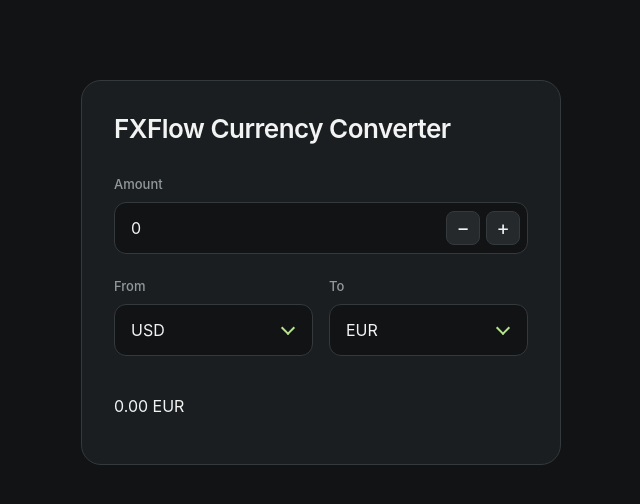
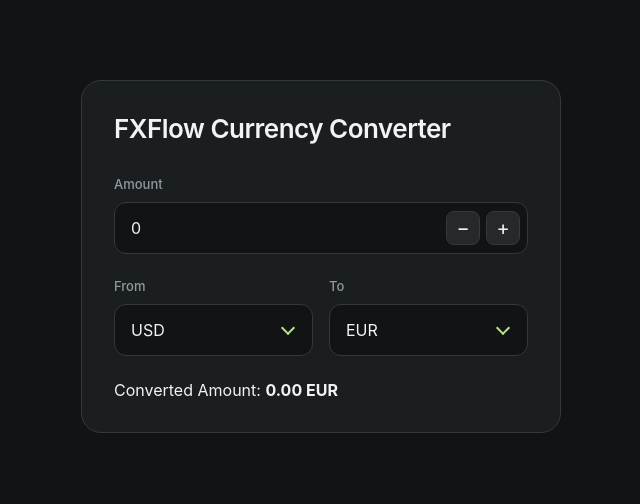
Before and after one commit to djimgon/fxflow, a React app in the folder frontend/: page / in a window 1280 px wide. Shown: the top 504 px of the page, without its empty margins (319-959 px from the left). Built offline with nearby package versions, Linux system fonts and the light colour scheme; the HTML template or start-up script is replaced by a standard one.

Commit message:
Added find

```diff
--- a/frontend/src/components/CurrencyConverter.jsx
+++ b/frontend/src/components/CurrencyConverter.jsx
@@ -1,4 +1,4 @@
-import { useState } from "react";
+import { useState, useMemo } from "react";
 
 const currencies = ["USD", "EUR", "GBP", "JPY"];
 
@@ -14,9 +14,20 @@ export function CurrencyConverter() {
     const [fromCurrency, setFromCurrency] = useState("USD");
     const [toCurrency, setToCurrency] = useState("EUR");
 
-    const convertedAmount =
-        (Number(amount) / exchangeRates[fromCurrency]) *
-        exchangeRates[toCurrency];
+    const convertedAmounts = useMemo(() => {
+        const amountInUSD = Number(amount) / exchangeRates[fromCurrency];
+
+        return currencies.map((currency) => {
+            return {
+                currency: currency,
+                amount: amountInUSD * exchangeRates[currency]
+            };
+        });
+    }, [amount, fromCurrency]);
+
+    const convertedAmount = convertedAmounts.find(
+        (item) => item.currency === toCurrency
+    );
 
     return (
         <div className="__converter">
@@ -99,9 +110,14 @@ export function CurrencyConverter() {
                         </div>
                     </div>
                 </div>
-                <p>
-                    {convertedAmount.toFixed(2)} {toCurrency}
-                </p>
+
+                <div className="__converter-result">
+                    <span>Converted Amount:&nbsp;</span>
+
+                    <strong>
+                        {convertedAmount.amount.toFixed(2)} {toCurrency}
+                    </strong>
+                </div>
             </form>
         </div>
     );
```
